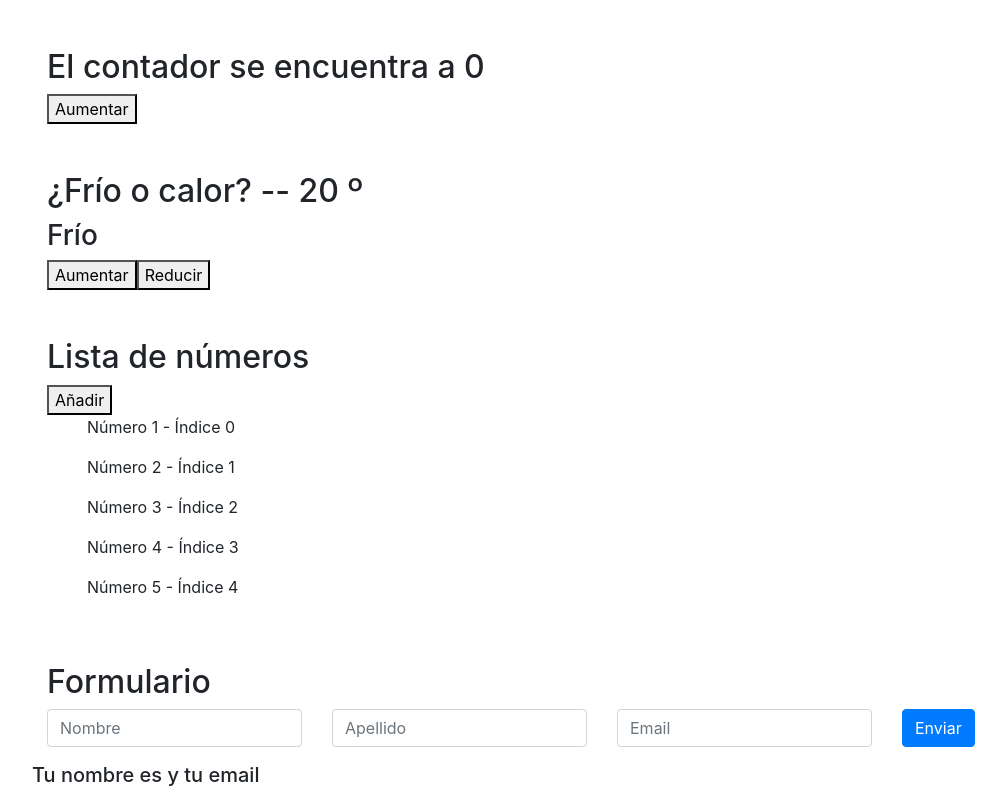
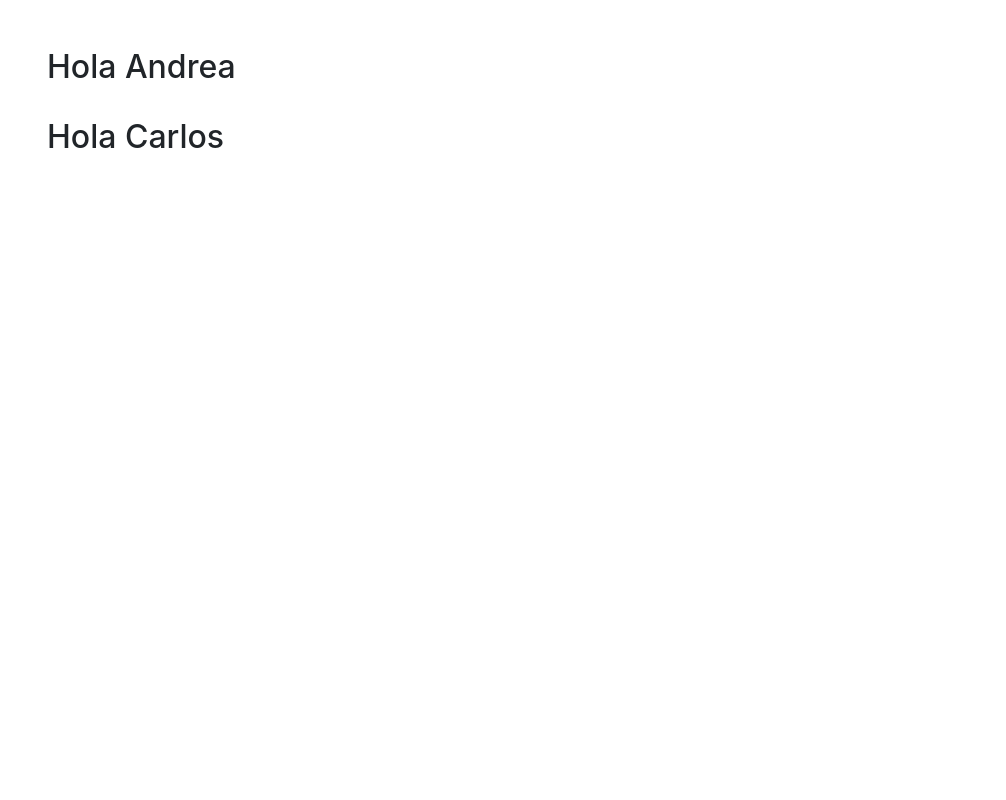
Before and after one commit to acalvom/learning-react-basic, a React (Create React App) app: page / in a window 1280 px wide. Shown: the top 800 px of the page, without its empty margins (38-1044 px from the left). Built offline with nearby package versions, Linux system fonts and the light colour scheme.

Commit message:
Comunicar componentes con props

```diff
--- a/src/App.js
+++ b/src/App.js
@@ -1,18 +1,11 @@
 import React from "react";
-import Contador from "./components/Contador";
-import Jsx from "./components/Jsx";
-import Lista from "./components/Lista";
-import Formulario from "./components/Formulario";
-import FormHook from "./components/FormHook";
+import Saludo from "./components/Saludo";
 
 function App() {
     return (
         <div className="container mt-5">
-            <Contador/><br/><br/><br/>
-            <Jsx/><br/><br/><br/>
-            <Lista/><br/><br/>
-            <Formulario/><br/><br/>
-            <FormHook/><br/><br/>
+            <Saludo persona="Andrea"/><br/>
+            <Saludo persona="Carlos"/><br/><br/>
         </div>
     );
 }
--- /dev/null
+++ b/src/components/Saludo.js
@@ -0,0 +1,12 @@
+import React, {Fragment} from "react";
+
+// Uso de props para comunicar componentes
+const Saludo = (props) => { // en props se reciben los datos enviados desde el otro componente
+    return (
+        <Fragment>
+            <h2>Hola {props.persona}</h2>
+        </Fragment>
+    );
+}
+
+export default Saludo;
```
